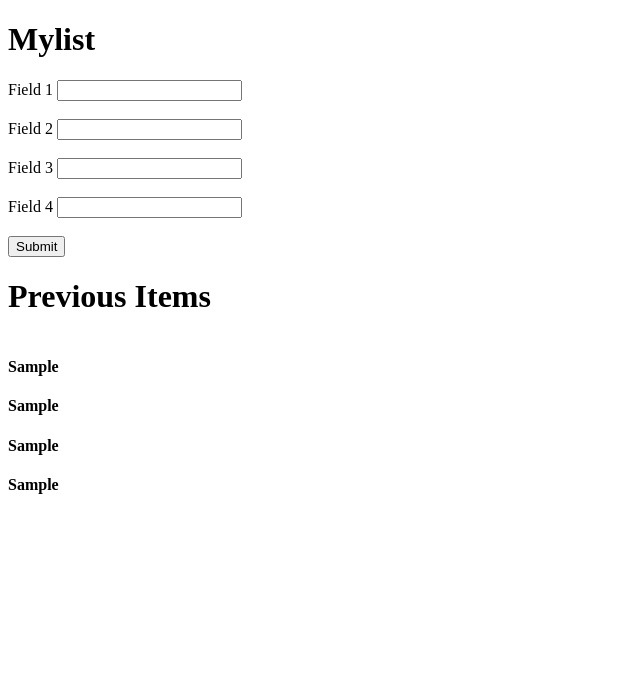
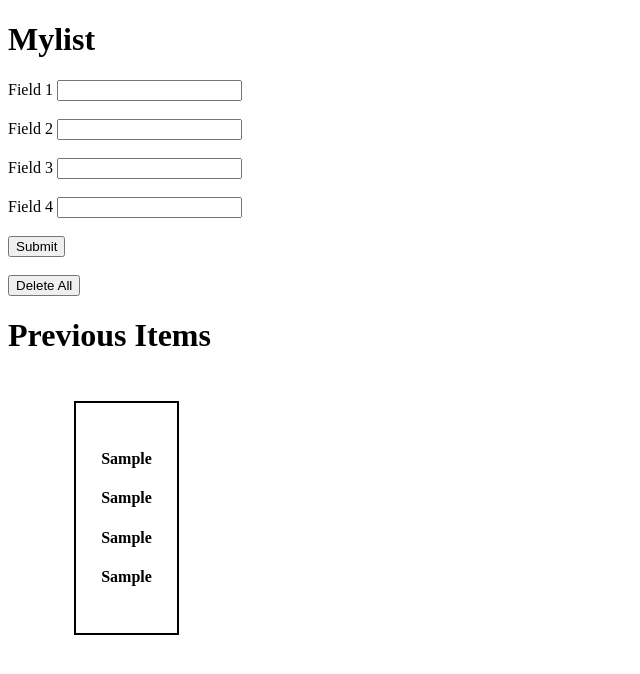
Before and after one commit to czubillaga/weekend6homework, a plain HTML site: page index.html in a window 1280 px wide. Both pictures are taken after typing "Sample", "Sample", "Sample", "Sample" into the empty fields and a click on the input "Submit". Shown: the whole page, without its empty margins (0-640 px from the left). Drawn offline with Linux system fonts and the light colour scheme.

Commit message:
added delete all button and basic css

```diff
--- a/css/style.css
+++ b/css/style.css
@@ -1,3 +1,13 @@
 #list {
     display: flex;
 }
+
+.list-item {
+    border: 2px solid black;
+    padding: 2vw;
+    margin: 2vw;
+}
+
+li {
+    list-style-type: none;
+}
--- a/index.html
+++ b/index.html
@@ -29,12 +29,14 @@
         </div><br>
         <div class="submit">
             <input type="submit" value="Submit">
+        </div><br>
+        <div class="delete">
+            <button>Delete All</button>
         </div>
-    </div>
+
+    </form>
     <h1>Previous Items</h1>
-    <div id='list'>
-
-    </div>
+    <ul id='list'></ul>
 
 </body>
 </html>
--- a/js/app.js
+++ b/js/app.js
@@ -1,13 +1,17 @@
 document.addEventListener('DOMContentLoaded', function(){
     const form = document.querySelector('form');
     form.addEventListener('submit', handleFormSubmit);
+
+    const deleteAll = document.querySelector('.delete');
+    deleteAll.addEventListener('click', handleDeleteAll);
 });
 
 const handleFormSubmit = function(event) {
     event.preventDefault();
 
     const previousItems = document.querySelector('#list');
-    const newListItem = document.createElement('div');
+    const newListItem = document.createElement('li');
+    newListItem.classList.add('list-item')
 
     const field1 = document.createElement('h4');
     field1.textContent = `${event.target.field1.value}`;
@@ -30,3 +34,9 @@ const handleFormSubmit = function(event) {
 
     this.reset();
 };
+
+const handleDeleteAll = function(event) {
+    event.preventDefault();
+    const previous = document.querySelector('ul');
+    previous.innerHTML = '';
+};
```
